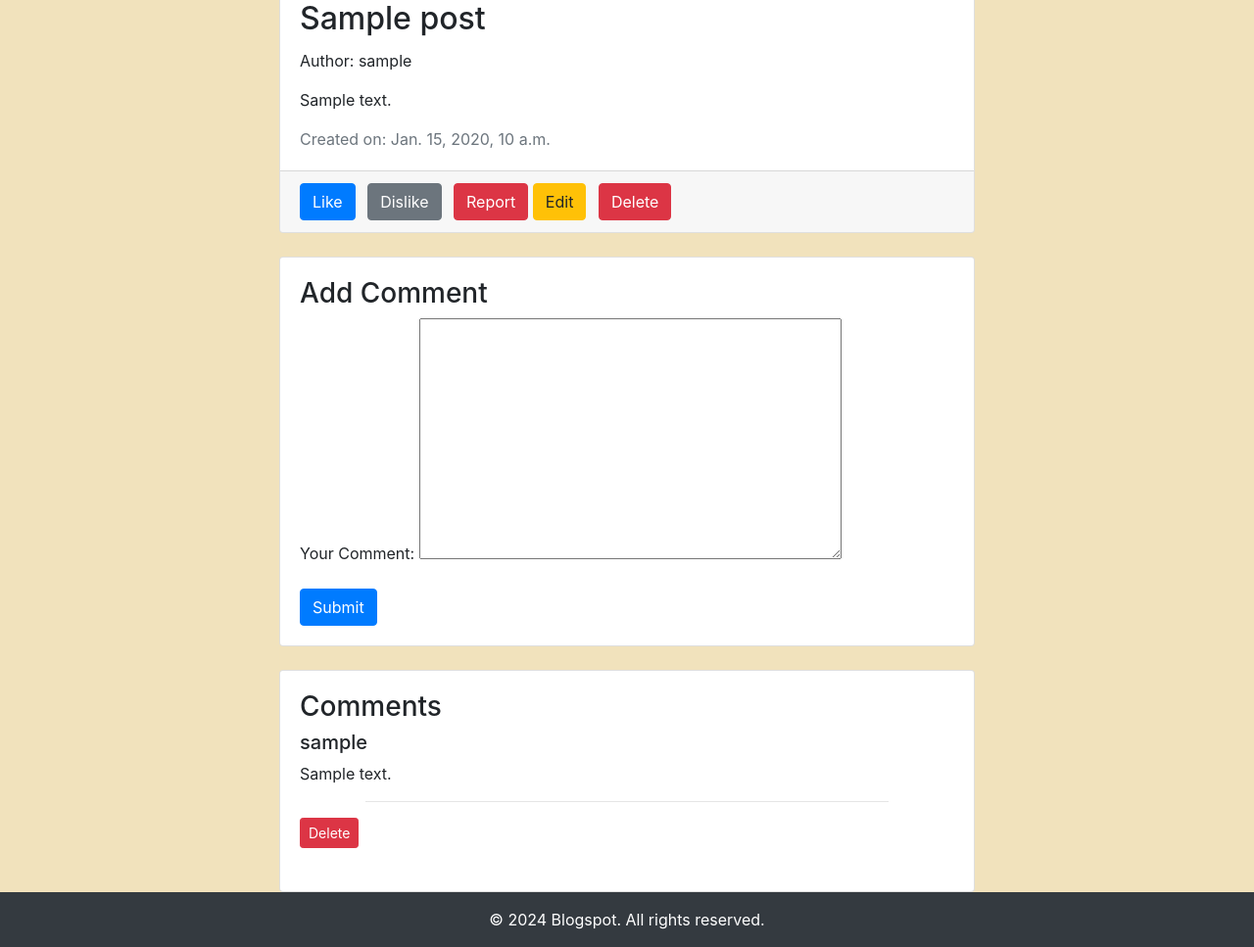
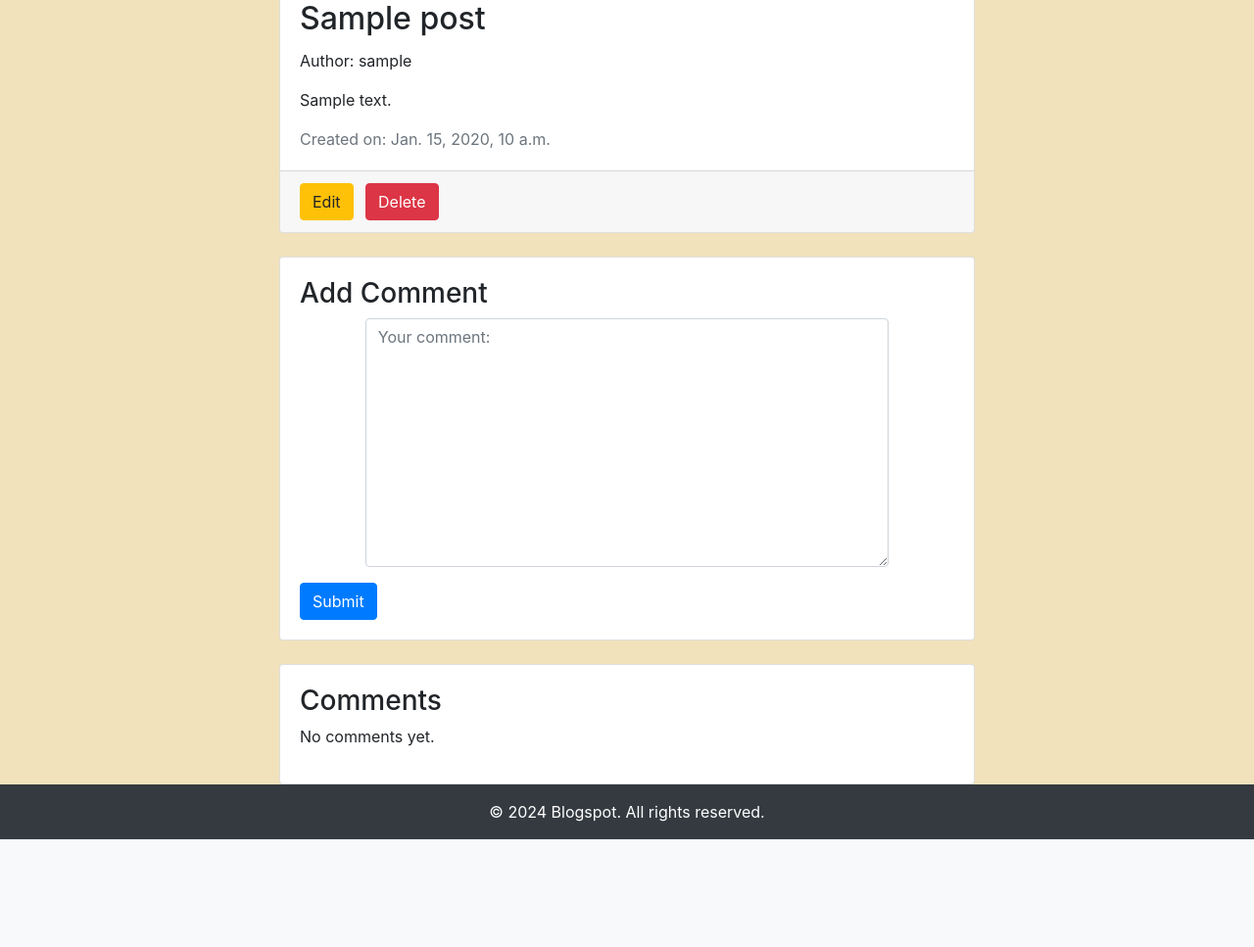
Before and after one commit to Code-Institute-Submissions/Blogspot, a Django app: a page that uses templates/core/post_details.html in a window 1280 px wide. Shown: the part 167-1134 px from the top of the page at 98% size. After the commit the page ends 1024 px from the top, so only its background shows below. Run offline with Django 4.2, Linux system fonts and the light colour scheme; a user stored in the database is signed in; tables that the repository leaves empty hold one stand-in row (values such as "Sample post"); some libraries are stand-ins or nearby versions.

Commit message:
comment submission

```diff
--- a/blogspot/settings.py
+++ b/blogspot/settings.py
@@ -31,7 +31,7 @@ TEMPLATES_DIR = os.path.join(BASE_DIR, 'templates')
 SECRET_KEY = os.environ.get("SECRET_KEY")
 
 # SECURITY WARNING: don't run with debug turned on in production!
-DEBUG = False
+DEBUG = True
 
 ALLOWED_HOSTS = ["localhost", "127.0.0.1",'8000-jteo99-blogspot-lry552zahj0.ws-eu110.gitpod.io',
                 '.herokuapp.com'
--- a/core/forms.py
+++ b/core/forms.py
@@ -47,6 +47,11 @@ class PostForm(forms.ModelForm):
         return post
 
 class CommentForm(forms.ModelForm):
+    body = forms.CharField(
+        label='',
+        widget=forms.Textarea(attrs={'placeholder': 'Your comment:', 'class': 'form-control', 'style': 'width: 80%; margin: 0 auto;', 'autofocus': False})
+    )
+
     class Meta:
         model = Comment
         fields = ('body',)
--- a/core/urls.py
+++ b/core/urls.py
@@ -17,9 +17,6 @@ urlpatterns = [
     # Sign-up URLs
     path('signup/', views.signup, name='signup'),
 
-    # Search URLs
-    path('search/', views.search, name='search'),
-
     # Create Post URLs
     path('create/', views.create_post, name='create_post'),
 
@@ -27,13 +24,8 @@ urlpatterns = [
     path('<slug:slug>/', views.PostDetailView.as_view(), name='post_details'),
 
     # Add Comment URLs
-     path('post/<slug:slug>/add_comment/', views.add_comment, name='add_comment'),
+    path('post/<slug:slug>/add_comment/', views.add_comment, name='add_comment'),
 
-    # Delete comment URLs
-    path('delete_comment/<int:comment_id>/', views.delete_comment, name='delete_comment'),
-
-    # Like, Dislike, Report URLs
-    path('like/<slug:slug>/', views.like_post, name='like_post'),
-    path('dislike/<slug:slug>/', views.dislike_post, name='dislike_post'),
-    path('report/<slug:slug>/', views.report_post, name='report_post'),
+    # View comment URLs
+    path('<slug:slug>/comments/', views.view_comments, name='view_comments'),
 ]
--- a/core/views.py
+++ b/core/views.py
@@ -8,7 +8,6 @@ from django.db.models import Q
 from django.contrib.auth import logout
 from django.contrib import messages
 from django.contrib.auth import authenticate, login
-from django.http import JsonResponse
 from django.views.decorators.http import require_POST
 
 # Create your views here.
@@ -60,16 +59,19 @@ def add_comment(request, slug):
             new_comment.user = request.user
             new_comment.save()
             return redirect('core:post_details', slug=post.slug)
+        else:
+            # Print form errors to identify any validation issues
+            print(form.errors)
     else:
         form = CommentForm()
 
     return render(request, 'core/post_details.html', {'post': post, 'comment_form': form})
 
-def delete_comment(request, comment_id):
-    comment = get_object_or_404(Comment, id=comment_id)
-    if request.user == comment.user:
-        comment.delete()
-    return redirect('core:post_details', slug=comment.post.slug)
+# Retrieve all comments associated with the post
+def view_comments(request, slug):
+    post = get_object_or_404(Post, slug=slug, status=1)
+    comments = post.comments.all()
+    return render(request, 'core/comments.html', {'post': post, 'comments': comments})
 
 @login_required
 def create_post(request):
@@ -83,41 +85,3 @@ def create_post(request):
     else:
         form = PostForm()
     return render(request, 'core/create.html', {'form': form})
-
-@login_required
-@require_POST
-def like_post(request, slug):
-    post = Post.objects.get(slug=slug)
-    post.likes.add(request.user)
-    return JsonResponse({'message': 'Post liked successfully.'})
-
-@login_required
-@require_POST
-def dislike_post(request, slug):
-    post = Post.objects.get(slug=slug)
-    post.dislikes.add(request.user)
-    return JsonResponse({'message': 'Post disliked successfully.'})
-
-@login_required
-@require_POST
-def report_post(request, slug):
-    post = Post.objects.get(slug=slug)
-    Report.objects.create(reporter=request.user, reported_item=post, report_type=Report.POST)
-    return JsonResponse({'message': 'Post reported successfully.'})
-
-# Perform the search query
-# Search in title
-# Search in content
-# Search in keywords field (if available)
-# Ensure distinct results
-def search(request):
-    query = request.GET.get('q')
-    if query:
-        results = Post.objects.filter(
-            Q(title__icontains=query) |
-            Q(content__icontains=query) |
-            Q(keywords__icontains=query)
-        ).distinct()
-    else:
-        results = None
-    return render(request, 'core/search_results.html', {'query': query, 'results': results})
--- /dev/null
+++ b/templates/core/comments.html
@@ -0,0 +1,11 @@
+{% for comment in comments %}
+    <div class="media mb-4">
+        <div class="media-body">
+            <h5 class="mt-0">{{ comment.user.username }}</h5>
+            <p>{{ comment.body }}</p>
+        </div>
+    </div>
+    <hr style="width: 80%">
+{% empty %}
+    <p>No comments yet.</p>
+{% endfor %}
--- a/templates/core/post_details.html
+++ b/templates/core/post_details.html
@@ -19,10 +19,6 @@
                     <p class="card-text text-muted">Created on: {{ post.created_on }}</p>
                 </div>
                 <div class="card-footer text-left"> <!-- Align content to the left -->
-                    <!-- Like, Dislike, Report buttons -->
-                    <button class="btn btn-primary mr-2" onclick="likeOrRedirect('{{ post.slug }}')">Like</button>
-                    <button class="btn btn-secondary mr-2" onclick="dislikeOrRedirect('{{ post.slug }}')">Dislike</button>
-                    <button class="btn btn-danger" onclick="reportOrRedirect('{{ post.slug }}')">Report</button>
 
                     <!-- Edit and Delete buttons for authenticated users -->
                     {% if user.is_authenticated and user == post.author %}
@@ -39,10 +35,7 @@
                     {% if user.is_authenticated %}
                     <form method="post" action="{% url 'core:add_comment' post.slug %}">
                         {% csrf_token %}
-            <div class="form-group">
-                <label for="id_body">Your Comment:</label>
-                {{ comment_form.body }}
-            </div>
+                        {{ comment_form.as_p }}
                         <button type="submit" class="btn btn-primary">Submit</button>
                     </form>
                     {% else %}
@@ -52,33 +45,16 @@
             </div>
 
             <!-- Comments Section -->
-<div class="card mt-4">
+            <div id="comments-section" class="card mt-4">
                 <div class="card-body">
                     <h3>Comments</h3>
-        {% for comment in post.comments.all %}
-        <div class="media mb-4">
-            <div class="media-body">
-                <h5 class="mt-0">{{ comment.user.username }}</h5>
-                <p>{{ comment.body }}</p>
-                <!-- Line spanning 80% of the box width -->
-                <hr style="width: 80%;">
-                {% if user.is_authenticated and user == comment.user %}
-                <!-- Delete button for comment author -->
-                <form method="post" action="{% url 'core:delete_comment' comment.id %}" class="d-inline">
-                    {% csrf_token %}
-                    <button type="submit" class="btn btn-sm btn-danger">Delete</button>
-                </form>
-                {% endif %}
+                    {% include 'core/comments.html' %}
                 </div>
             </div>
-        {% empty %}
-        <p>No comments yet.</p>
-        {% endfor %}
         </div>
     </div>
-
+</div>
 {% endblock %}
 
 {% block extras %}
-<script src="{% static 'script.js' %}"></script>
 {% endblock %}
```
Also changed, not shown: static/js/comments.js (deleted), templates/account/change_password.html (added), templates/account/change_username.html (added), 3 other files. Lines whose indentation alone changed are shown as unchanged.
